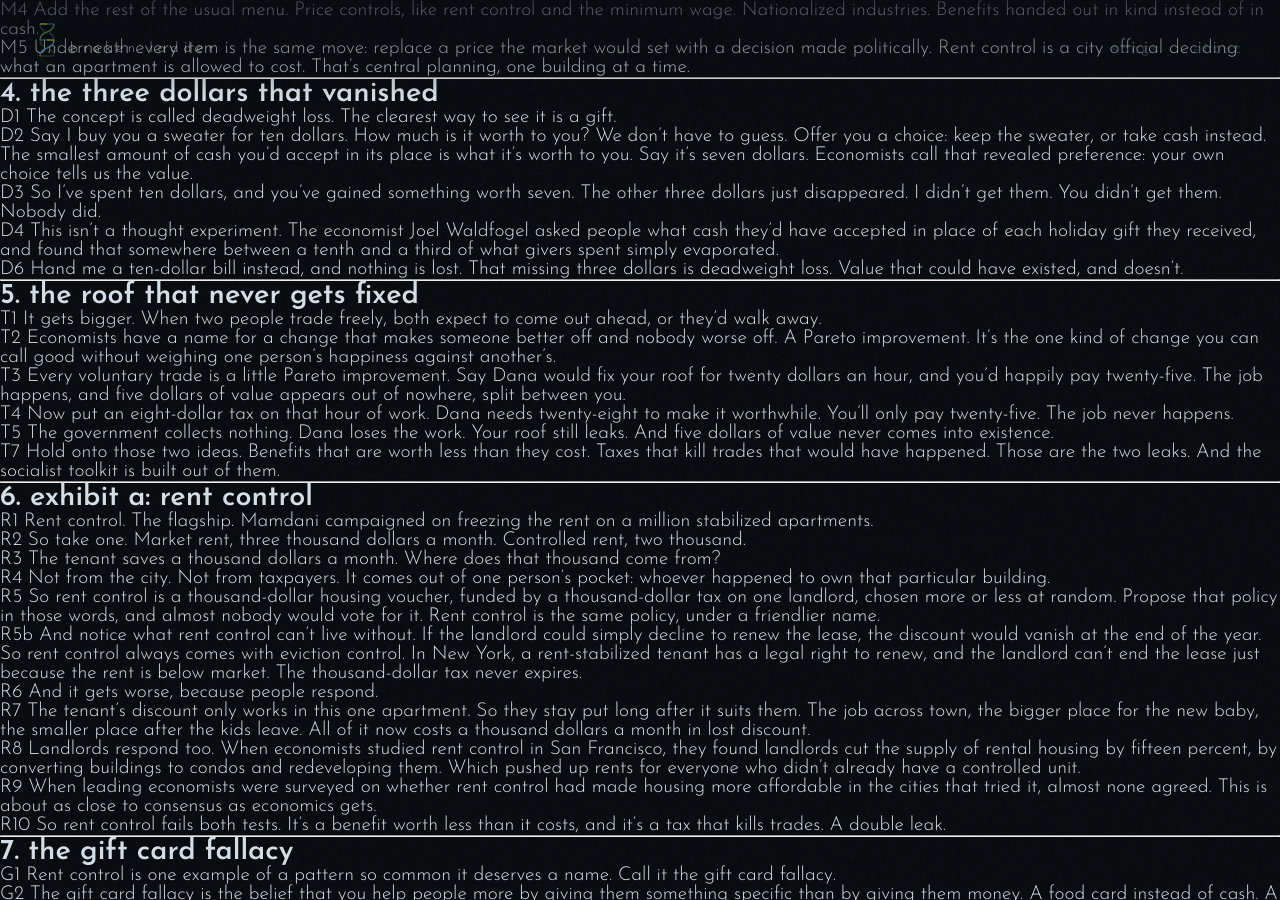
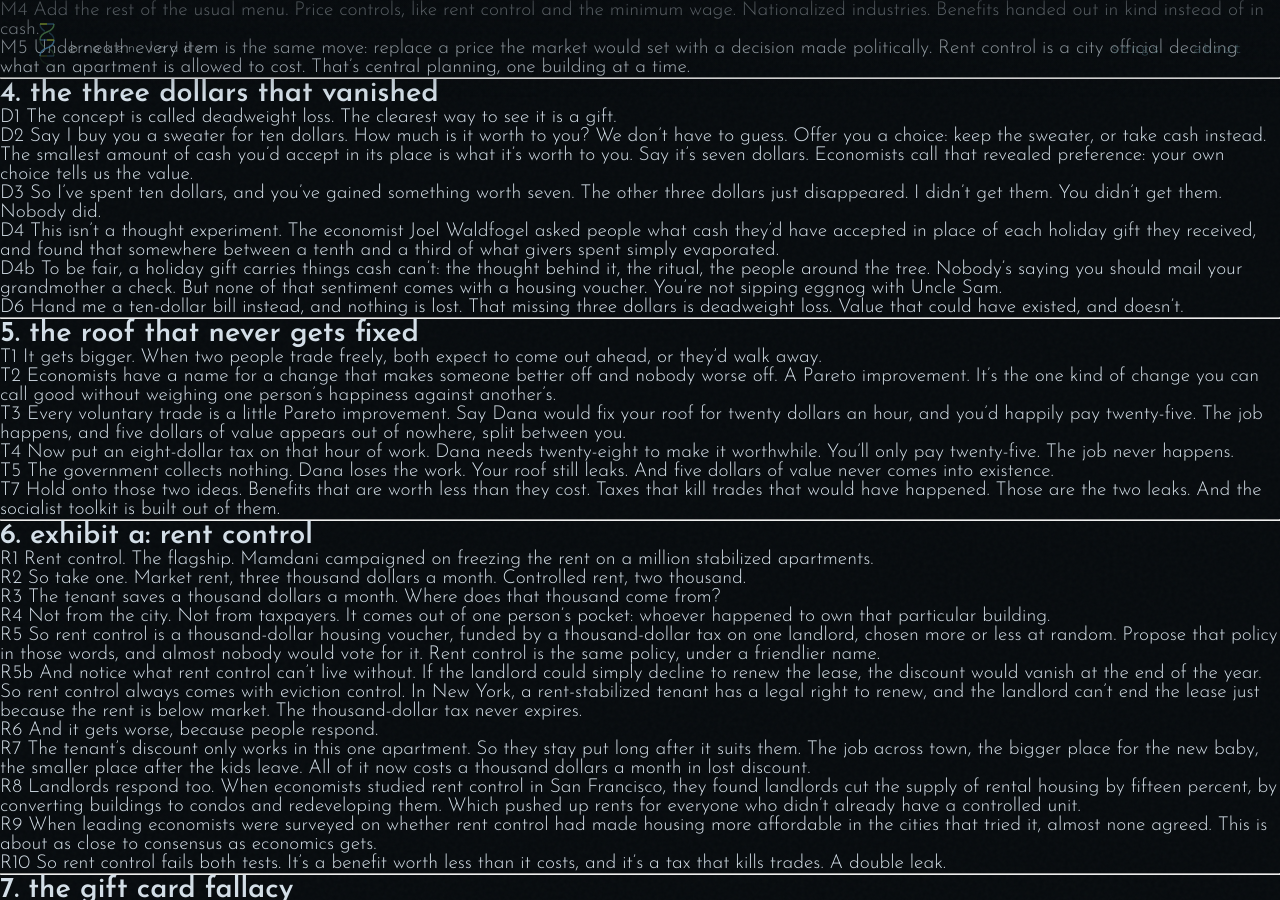
Before and after one commit to ClayShentrup/brokenladder, a Jekyll site: the page built from safety-net-vs-socialism/script.md, in a window 1280 px wide and 900 px high, scrolled down 720 px. Built offline with Jekyll 4.4.1, drawn with Linux system fonts in a browser that asks for light colours; our own code applies the rules of GitHub Pages for plain Markdown files.

Commit message:
economic illiteracy: sentimental value of gifts vs the safety net
Co-Authored-By: Claude Opus 5.5 <noreply@anthropic.com>
Claude-Session: https://claude.ai/code/session_01BsiGF9St2tiTePmyBZgNDi

```diff
--- a/safety-net-vs-socialism/script.md
+++ b/safety-net-vs-socialism/script.md
@@ -67,6 +67,8 @@ D2 Say I buy you a sweater for ten dollars. How much is it worth to you? We don'
 D3 So I've spent ten dollars, and you've gained something worth seven. The other three dollars just disappeared. I didn't get them. You didn't get them. Nobody did.
 
 D4 This isn't a thought experiment. The economist Joel Waldfogel asked people what cash they'd have accepted in place of each holiday gift they received, and found that somewhere between a tenth and a third of what givers spent simply evaporated.
+
+D4b To be fair, a holiday gift carries things cash can't: the thought behind it, the ritual, the people around the tree. Nobody's saying you should mail your grandmother a check. But none of that sentiment comes with a housing voucher. You're not sipping eggnog with Uncle Sam.
 
 D6 Hand me a ten-dollar bill instead, and nothing is lost. That missing three dollars is deadweight loss. Value that could have existed, and doesn't.
 
--- a/safety-net-vs-socialism/src/script.json
+++ b/safety-net-vs-socialism/src/script.json
@@ -122,6 +122,12 @@
   {
    "id": "D4",
    "text": "This isn't a thought experiment. The economist Joel Waldfogel asked people what cash they'd have accepted in place of each holiday gift they received, and found that somewhere between a tenth and a third of what givers spent simply evaporated."
+  },
+  {
+   "id": "D4b",
+   "text": "To be fair, a holiday gift carries things cash can't: the thought behind it, the ritual, the people around the tree. Nobody's saying you should mail your grandmother a check. But none of that sentiment comes with a housing voucher. You're not sipping eggnog with Uncle Sam.",
+   "say": "[warmly] To be fair, a holiday gift carries things cash can't: the thought behind it, the ritual, the people around the tree. Nobody's saying you should mail your grandmother a check. But none of that sentiment comes with a housing voucher. You're not sipping eggnog with Uncle Sam.",
+   "gap": 1.3
   },
   {
    "id": "D6",
```
Also changed, not shown: safety-net-vs-socialism/src/_mid.js (+7 -1 lines), safety-net-vs-socialism/src/main.js (+7 -1 lines), safety-net-vs-socialism/narration/manifest.json, safety-net-vs-socialism/narration/raw/manifest.json, 2 other files.
